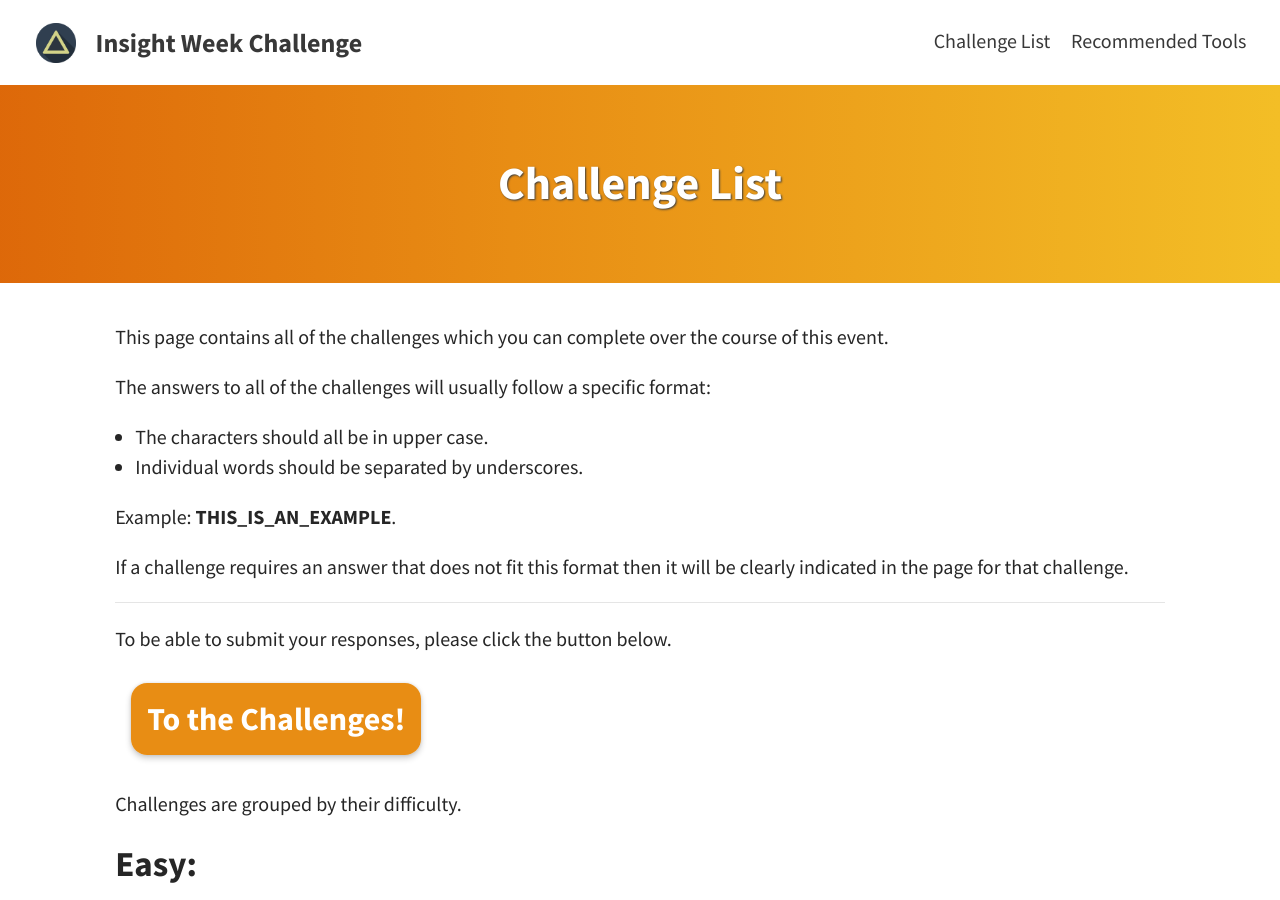
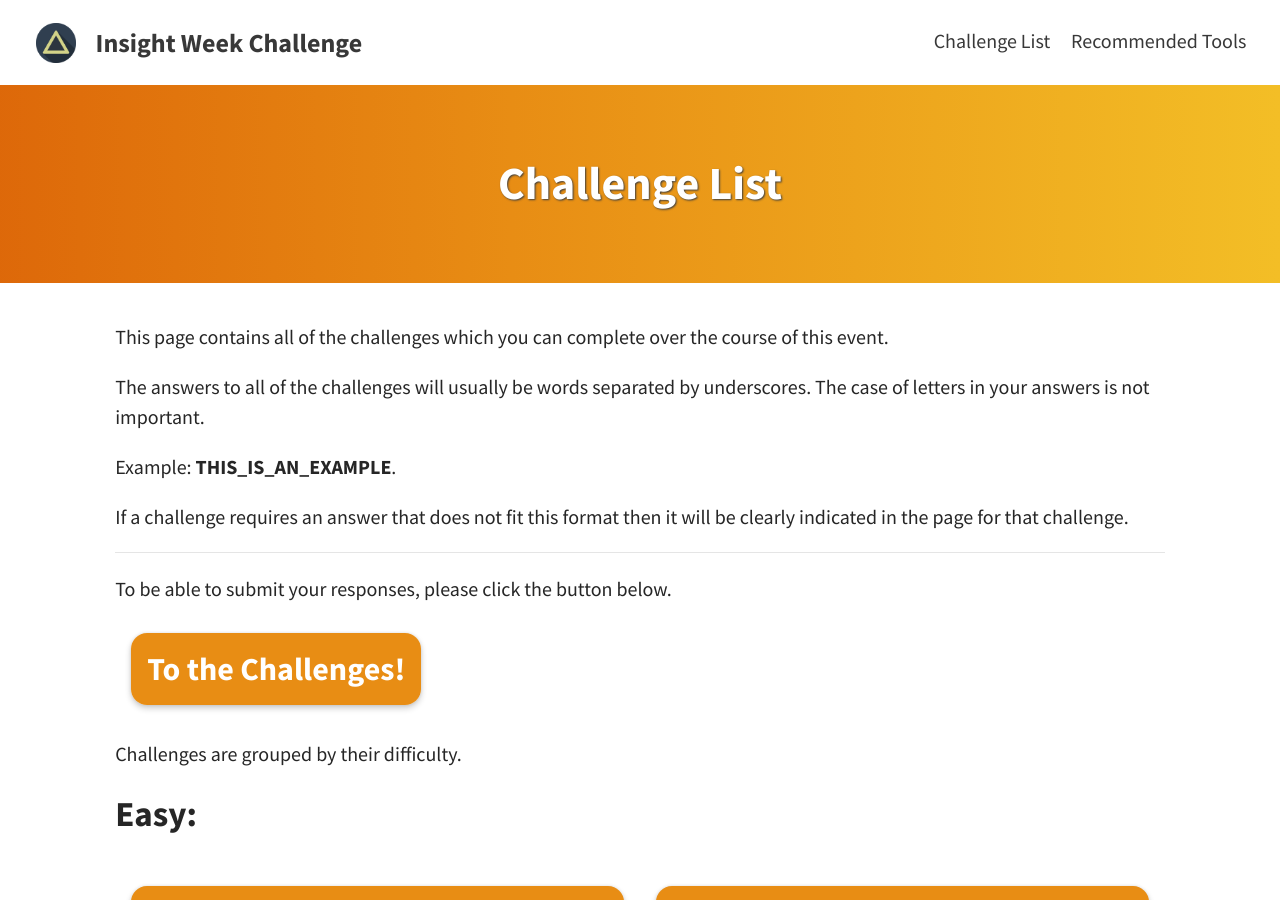
Before and after one commit to jnk838/insight-week-challenge, a Jekyll site: the page built from pages/challenges/challenges.md, in a window 1280 px wide and 900 px high. Built offline with Jekyll 4.4.1, drawn with Linux system fonts in a browser that asks for light colours.

Commit message:
Answers can be submitted in any case

```diff
--- a/pages/challenges/challenges.md
+++ b/pages/challenges/challenges.md
@@ -7,9 +7,8 @@ permalink: /challenges/
 This page contains all of the challenges which you can complete over the course
 of this event.
 
-The answers to all of the challenges will usually follow a specific format:
-- The characters should all be in upper case.
-- Individual words should be separated by underscores.
+The answers to all of the challenges will usually be words separated by
+underscores. The case of letters in your answers is not important.
 
 Example: **THIS_IS_AN_EXAMPLE**.
 
```
